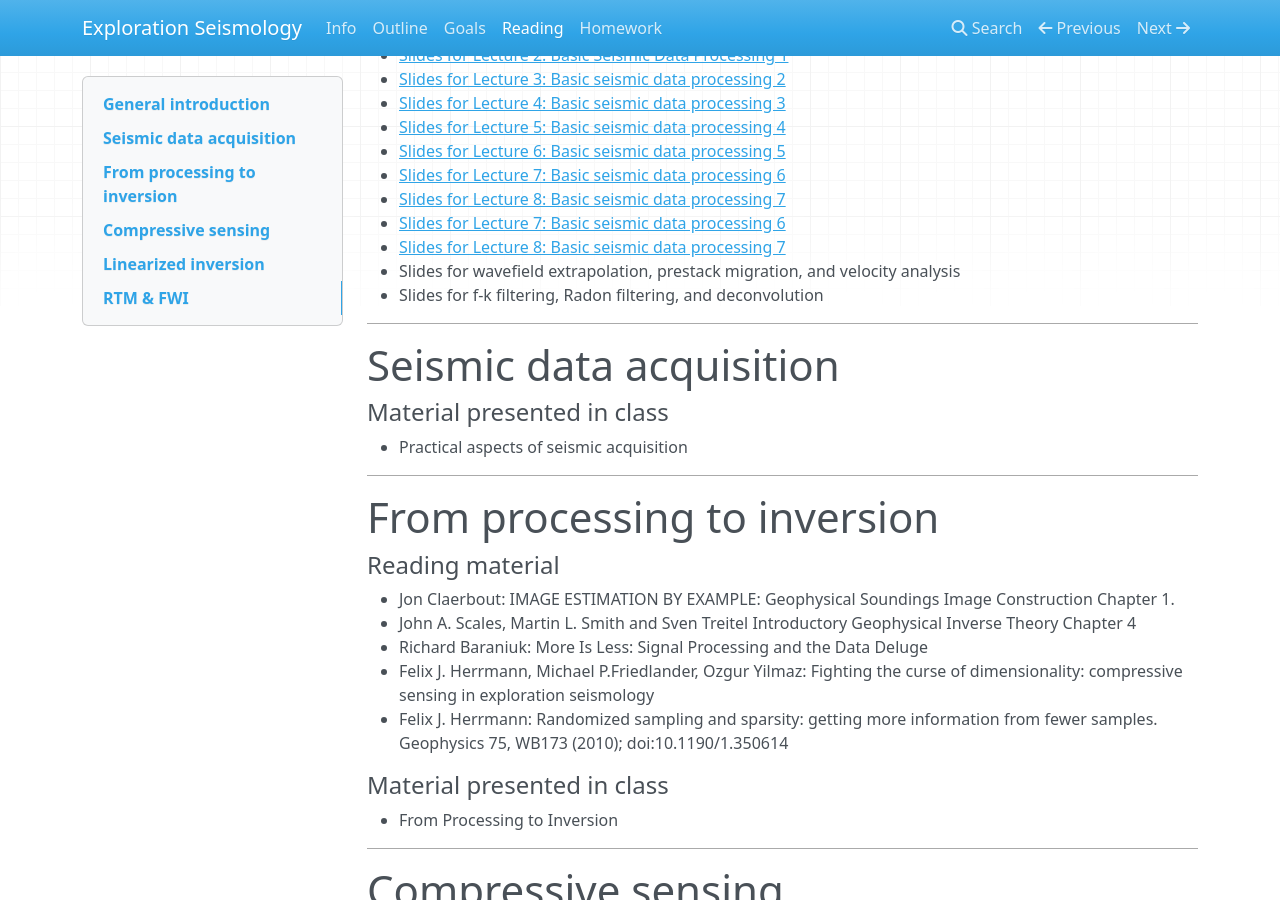
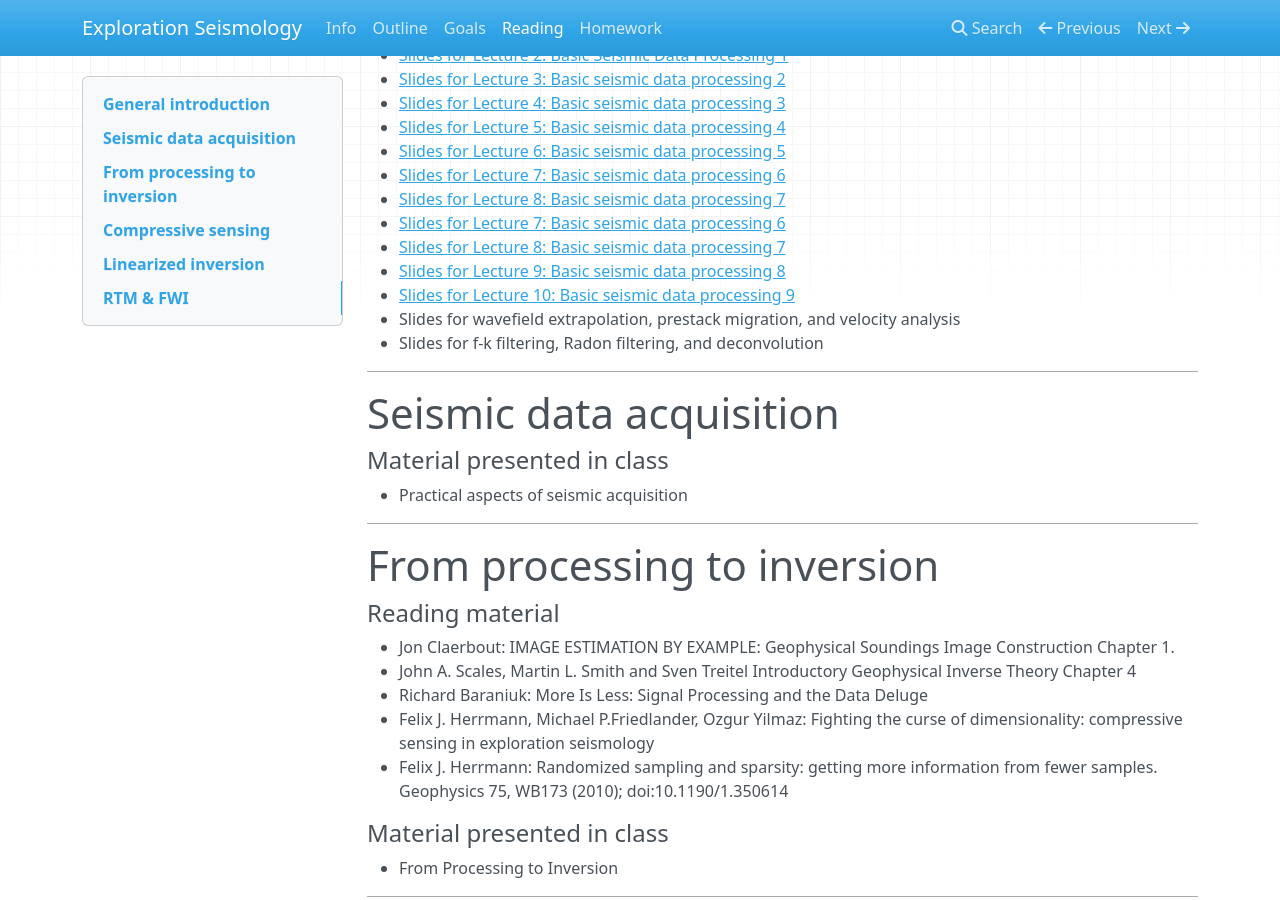
Before and after one commit to flexie/eas-4803-8803-ccs, an MkDocs documentation site: the page built from docs/reading.md, in a window 1280 px wide and 900 px high, scrolled down 301 px. Built offline with MkDocs 1.6.1, drawn with Linux system fonts in a browser that asks for light colours; nearby versions of some CDN libraries; old or Windows-style settings are respelled for this version of MkDocs.

Commit message:
added reading

```diff
--- a/docs/reading.md
+++ b/docs/reading.md
@@ -18,6 +18,10 @@
 - [Slides for Lecture 8: Basic seismic data processing 7](https://www.dropbox.com/s/w3yv0atpmm46fa6/8-Exploration_Seismology-migration.pdf?dl=0)
 - [Slides for Lecture 7: Basic seismic data processing 6](https://www.dropbox.com/s/589st3bu5a5qwpg/7-Exploration_Seismology-migration.pdf?dl=0)
 - [Slides for Lecture 8: Basic seismic data processing 7](https://www.dropbox.com/s/w3yv0atpmm46fa6/8-Exploration_Seismology-migration.pdf?dl=0)
+- [Slides for Lecture 9: Basic seismic data processing 8](https://www.dropbox.com/s/qda2nol5s8cl18o/9-Exploration_Seismology-fk-radon.pdf?dl=0
+)
+- [Slides for Lecture 10: Basic seismic data processing 9](https://www.dropbox.com/s/x2hfi4k0kcflvq3/10-Exploration_Seismology-fk-radon.pdf?dl=0
+)
 - Slides for wavefield extrapolation, prestack migration, and velocity analysis
 - Slides for f-k filtering, Radon filtering, and deconvolution
 
```
